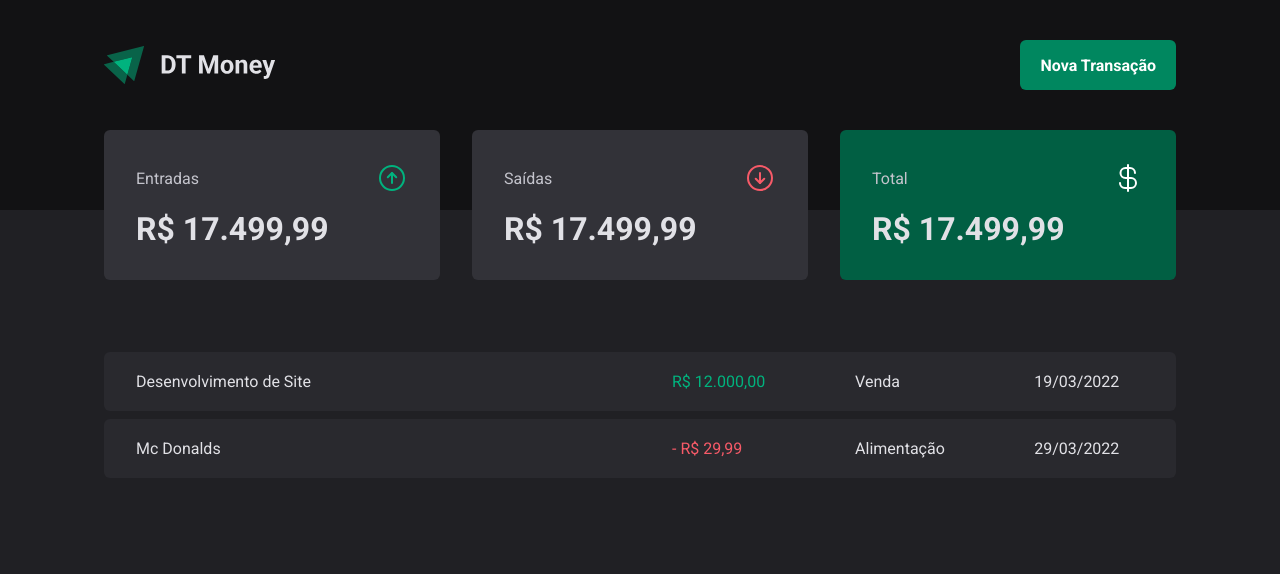
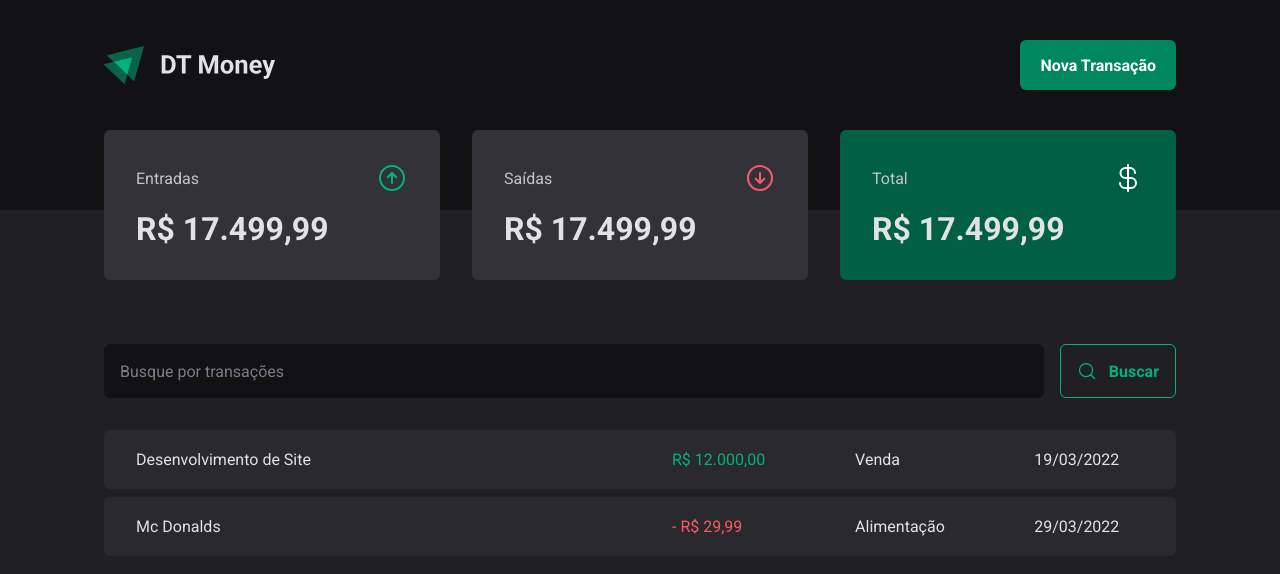
Before and after one commit to hmartiins/DT-Money, a React (Vite) app: page / in a window 1280 px wide. Shown: the top 574 px of the page. Built offline with nearby package versions, Linux system fonts and the light colour scheme.

Commit message:
create search form component

```diff
--- /dev/null
+++ b/src/pages/Transactions/components/SearchForm/index.tsx
@@ -0,0 +1,15 @@
+import { MagnifyingGlass } from "phosphor-react";
+import { SearchFormContainer } from "./styles";
+
+export function SearchForm() {
+  return (
+    <SearchFormContainer>
+      <input type="text" placeholder="Busque por transações" />
+
+      <button type="submit">
+        <MagnifyingGlass size={20} />
+        Buscar
+      </button>
+    </SearchFormContainer>
+  );
+}
--- /dev/null
+++ b/src/pages/Transactions/components/SearchForm/styles.ts
@@ -0,0 +1,45 @@
+import styled from "styled-components";
+
+export const SearchFormContainer = styled.form`
+  display: flex;
+  gap: 1rem;
+
+  input {
+    flex: 1;
+    border-radius: 6px;
+    border: 0;
+
+    padding: 1rem;
+
+    background-color: ${(props) => props.theme["gray-900"]};
+    color: ${(props) => props.theme["gray-300"]};
+
+    &::placeholder {
+      color: ${(props) => props.theme["gray-500"]};
+    }
+  }
+
+  button {
+    display: flex;
+    align-items: center;
+    gap: 0.75rem;
+
+    cursor: pointer;
+
+    border: 0;
+    border-radius: 6px;
+    padding: 1rem;
+    background: transparent;
+
+    border: 1px solid ${(props) => props.theme["green-300"]};
+    color: ${(props) => props.theme["green-300"]};
+    font-weight: bold;
+
+    transition: background-color 0.2s, color 0.2s, border 0.2s;
+    &:hover {
+      background: ${(props) => props.theme["green-500"]};
+      border: 1px solid ${(props) => props.theme["green-500"]};
+      color: ${(props) => props.theme["white"]};
+    }
+  }
+`;
--- a/src/pages/Transactions/index.tsx
+++ b/src/pages/Transactions/index.tsx
@@ -1,5 +1,6 @@
 import { Header } from "../../components/Header";
 import { Summary } from "../../components/Summary";
+import { SearchForm } from "./components/SearchForm";
 import {
   TransactionsContainer,
   TransactionsTable,
@@ -13,6 +14,8 @@
       <Summary />
 
       <TransactionsContainer>
+        <SearchForm />
+
         <TransactionsTable>
           <tbody>
             <tr>
--- a/src/pages/Transactions/styles.ts
+++ b/src/pages/Transactions/styles.ts
@@ -14,7 +14,7 @@
   border-collapse: separate;
   border-spacing: 0 0.5rem;
 
-  /* margin-top: 1.5rem; */
+  margin-top: 1.5rem;
 
   td {
     padding: 1.25rem 2rem;
```
